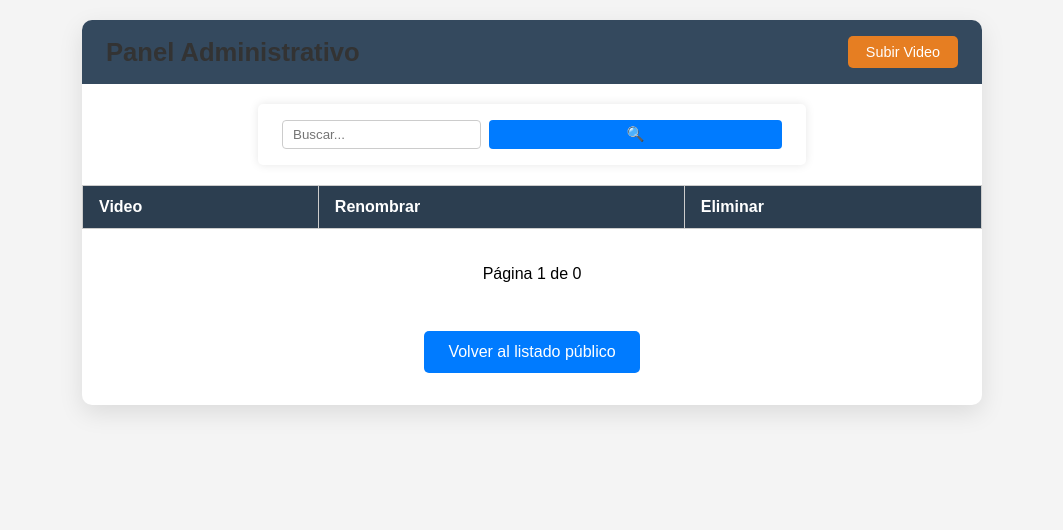
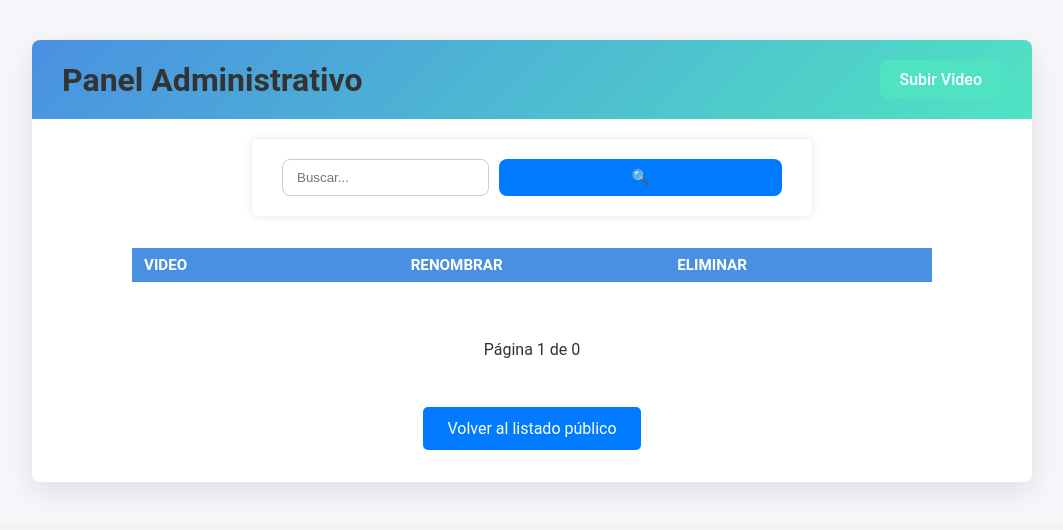
Before and after one commit to L-E789/test, a Flask app: page /admin in a window 1280 px wide. Shown: the top 530 px of the page, without its empty margins (108-1171 px from the left). Run offline with Flask 3, Linux system fonts and the light colour scheme; the visitor is signed in with stand-in values (Sample User, id 1); lists and menus that the app fills with data are empty.

Commit message:
Enhance video upload functionality with chunked uploads and folder management; update styles for improved UI

```diff
--- a/app.py
+++ b/app.py
@@ -1,7 +1,8 @@
 """Flask app para autenticación básica, subida, listado y reproducción de videos."""
 import os
 import mimetypes
-from flask import Flask, request, render_template, redirect, url_for, send_from_directory, session
+from flask import Flask, request, render_template, redirect, url_for, send_from_directory, session, jsonify
+from werkzeug.utils import secure_filename
 
 # intentar usar MoviePy para obtener duración
 try:
@@ -27,18 +28,35 @@ def allowed_file(filename):
 
 @app.route('/upload', methods=['GET', 'POST'])
 def upload_file():
-    """Gestionar la subida de uno o varios videos vía GET y POST."""
-    if not session.get('logged_in'):               # proteger ruta
+    """Gestionar la subida de uno o varios videos vía GET y POST, con selección de carpeta."""
+    if not session.get('logged_in'):
         return redirect(url_for('login'))
     if request.method == 'POST':
+        folder = request.form.get('folder') or ''
+        target_dir = os.path.join(app.config['UPLOAD_FOLDER'], secure_filename(folder))
+        os.makedirs(target_dir, exist_ok=True)
         if 'file' not in request.files:
             return redirect(request.url)
         files = request.files.getlist('file')
         for file in files:
             if file and allowed_file(file.filename):
-                file.save(os.path.join(app.config['UPLOAD_FOLDER'], file.filename))
+                filename = secure_filename(file.filename)
+                file.save(os.path.join(target_dir, filename))
         return redirect(url_for('list_videos'))
-    return render_template('upload.html')
+    # GET: list existing folders
+    dirs = [d for d in os.listdir(app.config['UPLOAD_FOLDER']) if os.path.isdir(os.path.join(app.config['UPLOAD_FOLDER'], d))]
+    return render_template('upload.html', dirs=dirs)
+
+@app.route('/create_folder', methods=['POST'])
+def create_folder():
+    """Crear una nueva carpeta dentro de uploads."""
+    if not session.get('logged_in'):
+        return redirect(url_for('login'))
+    name = secure_filename(request.form.get('new_folder', ''))
+    if name:
+        path = os.path.join(app.config['UPLOAD_FOLDER'], name)
+        os.makedirs(path, exist_ok=True)
+    return redirect(url_for('upload_file'))
 
 @app.route('/videos', methods=['GET'])
 def list_videos():
@@ -142,6 +160,43 @@ def admin_delete():
         os.remove(path)
     return redirect(url_for('admin_panel'))
 
+@app.route('/upload_chunk', methods=['POST'])
+def upload_chunk():
+    """Handle chunked video uploads into subfolders."""
+    if not session.get('logged_in'):
+        return jsonify({'error': 'unauthorized'}), 401
+    folder = request.form.get('folder') or ''
+    safe_folder = secure_filename(folder)
+    target_dir = os.path.join(app.config['UPLOAD_FOLDER'], safe_folder)
+    os.makedirs(target_dir, exist_ok=True)
+    file = request.files.get('chunk')
+    try:
+        chunk_index = int(request.form['chunkIndex'])
+        total_chunks = int(request.form['totalChunks'])
+    except (KeyError, ValueError):
+        return jsonify({'error': 'invalid chunk parameters'}), 400
+    filename = request.form.get('fileName')
+    if not file or not filename:
+        return jsonify({'error': 'bad request'}), 400
+    if not allowed_file(filename):
+        return jsonify({'error': 'file type not allowed'}), 400
+    temp_path = os.path.join(target_dir, filename + '.part')
+    with open(temp_path, 'ab') as f:
+        f.write(file.read())
+    # If last chunk, finalize file
+    if chunk_index == total_chunks - 1:
+        final_path = os.path.join(target_dir, filename)
+        os.rename(temp_path, final_path)
+    return jsonify({'chunkIndex': chunk_index})
+
+@app.route('/download/<filename>')
+def download_file(filename):
+    """Descargar archivo de video existente."""
+    file_path = os.path.join(app.config['UPLOAD_FOLDER'], filename)
+    if os.path.exists(file_path):
+        return send_from_directory(app.config['UPLOAD_FOLDER'], filename, as_attachment=True)
+    return redirect(url_for('list_videos'))
+
 @app.route('/', methods=['GET'])
 def home():
     """Redirigir a la lista de videos."""
--- a/static/styles.css
+++ b/static/styles.css
@@ -1,8 +1,21 @@
+/* Tema global */
+:root {
+  --primary: #4a90e2;
+  --secondary: #50e3c2;
+  --bg-page: #f5f7fa;
+  --bg-card: #ffffff;
+  --text-default: #333333;
+  --text-light: #ffffff;
+  --radius: 8px;
+  --transition: 0.3s ease;
+}
+
 body {
-    font-family: Arial, sans-serif;
+    font-family: 'Roboto', sans-serif;
     margin: 0;
     padding: 0;
     background-color: #f4f4f4;
+    color: #333;
 }
 
 h1 {
@@ -145,9 +158,10 @@ a:hover {
 
 /* Admin panel table */
 .admin-table {
-    width: 90%;
-    margin: 20px auto;
-    border-collapse: collapse;
+    width: 80%;
+    max-width: 800px;
+    margin: 0 auto 30px;
+    border-spacing: 0 12px;
 }
 .admin-table th,
 .admin-table td {
@@ -188,69 +202,147 @@ a:hover {
 .admin-container {
   display: flex;
   justify-content: center;
-    padding: 20px 0;
+  background: var(--bg-page);
+  padding: 40px 0;
 }
 .admin-card {
-    background: #fff;
+  background: var(--bg-card);
   width: 90%;
-    max-width: 900px;
-    border-radius: 10px;
-    box-shadow: 0 8px 24px rgba(0,0,0,0.1);
+  max-width: 1000px;
+  border-radius: var(--radius);
+  box-shadow: 0 10px 30px rgba(0,0,0,0.1);
   overflow: hidden;
+  transition: transform var(--transition);
+}
+.admin-card:hover {
+  transform: translateY(-5px);
 }
 
 /* Cabecera dentro de la tarjeta */
 .admin-header {
-    background: #34495e;        /* azul oscuro elegante */
-    color: #fff;
-    padding: 16px 24px;
+  background: linear-gradient(135deg, var(--primary), var(--secondary));
+  color: var(--text-light);
+  padding: 20px 30px;
   display: flex;
   justify-content: space-between;
   align-items: center;
 }
 .admin-header h1 {
   margin: 0;
-    font-size: 1.6rem;
+  font-size: 2rem;
+  font-weight: 600;
 }
 
 /* Botón subir */
 .btn-upload {
-    background: #e67e22;        /* naranja sofisticado */
-    padding: 8px 18px;
-    font-size: 0.9rem;
+  background: var(--secondary);
+  color: var(--text-light);
+  padding: 10px 20px;
+  border-radius: var(--radius);
+  font-weight: 500;
+  transition: background var(--transition), transform var(--transition);
 }
 .btn-upload:hover {
-    background: #d35400;        /* naranja oscuro */
+  background: var(--primary);
+  transform: scale(1.05);
 }
 
 /* Formulario de búsqueda */
 .search-form {
   display: flex;
   justify-content: flex-end;
-    padding: 16px 24px;
-    gap: 8px;
+  padding: 20px 30px;
+  gap: 10px;
 }
 .search-form input {
-    width: 200px;
-    padding: 6px 10px;
+  width: 250px;
+  padding: 10px 14px;
   border: 1px solid #ccc;
-    border-radius: 4px;
+  border-radius: var(--radius);
+  transition: border var(--transition);
 }
-.search-form button {
+.search-form input:focus {
+  border-color: var(--primary);
+  outline: none;
+}
+
+/* Tabla admin */
+.admin-table {
+  width: 80%;
+  max-width: 800px;
+  margin: 0 auto 30px;
+  border-spacing: 0 12px;
+}
+.admin-table th,
+.admin-table td {
+  padding: 16px 20px;
+  border: none;
+}
+.admin-table th {
+  background: var(--primary);
+  color: var(--text-light);
+  text-align: left;
+  text-transform: uppercase;
+  font-weight: 600;
+  font-size: 0.95rem;
+}
+.admin-table tbody tr {
+  background: var(--bg-card);
+  transition: transform var(--transition), background var(--transition);
+}
+.admin-table tbody tr:hover {
+  background: var(--bg-page);
+  transform: scale(1.02);
+}
+.admin-table tbody td:first-child {
+  font-weight: 500;
+}
+
+/* Botones pequeños */
+.btn-small {
   padding: 6px 12px;
+  font-size: 0.9rem;
+  border-radius: var(--radius);
+  transition: background var(--transition), transform var(--transition);
+}
+.btn-small:hover {
+  transform: scale(1.1);
+}
+
+/* Botón eliminar */
+.btn-danger {
+  background: #e94e77;
+  color: var(--text-light);
+}
+.btn-danger:hover {
+  background: #d7385e;
 }
 
 /* Tabla elegante */
-.admin-table th {
-    background: #2c3e50;        /* azul muy oscuro */
+.video-table {
+    border-collapse: separate;
+    border-spacing: 0;
+    border-radius: 8px;
+    overflow: hidden;
+    box-shadow: 0 4px 16px rgba(0, 0, 0, 0.05);
+}
+.video-table th {
+    background: linear-gradient(135deg, #5b86e5, #36d1dc);
     color: #fff;
-    font-weight: 600;
+    text-transform: uppercase;
+    letter-spacing: 0.05em;
 }
-.admin-table tr:nth-child(even) {
-    background: #ecf0f1;        /* gris claro */
+.video-table td {
+    background: #fafafa;
+    border-bottom: 1px solid #e0e0e0;
 }
-.admin-table tr:hover {
-    background: #bdc3c7;        /* gris medio */
+.video-table tr:nth-child(even) td {
+    background: #f0f8ff;
+}
+.video-table tr:hover td {
+    background: #e6f7ff;
+    transform: scale(1.01);
+    transition: transform 0.2s, background 0.2s;
 }
 
 /* Paginación */
@@ -281,27 +373,6 @@ a:hover {
 .btn-icon:hover { transform: scale(1.2); }
 .btn-danger { color: #c0392b; }
 .btn-danger:hover { color: #e74c3c; }
-
-/* Tabla elegante con separación */
-.admin-table {
-    width: 100%;
-    border-spacing: 0 8px;
-}
-.admin-table th, .admin-table td {
-    background: #fff;
-    padding: 12px 16px;
-}
-.admin-table th {
-    background: #2c3e50;
-    color: #fff;
-    text-align: left;
-}
-.admin-table tr td:first-child {
-    font-weight: 500;
-}
-.admin-table tr:hover td {
-    background: #ecf0f1;
-}
 
 /* Modal de renombrar */
 .modal {
@@ -348,34 +419,90 @@ a:hover {
     max-width: 800px;
     margin: 20px auto;
     background: #fff;
-    border-radius: 8px;
-    box-shadow: 0 4px 12px rgba(0,0,0,0.1);
+    border-radius: 12px;
+    box-shadow: 0 8px 24px rgba(0, 0, 0, 0.1);
     overflow: hidden;
 }
+.list-container {
+  padding: 1rem;
+}
+
+.table-wrapper {
+  overflow-x: auto;
+}
+
 .video-table {
   width: 100%;
-    border-collapse: collapse;
+  border-collapse: separate;
+  border-spacing: 0;
+  border-radius: 8px;
+  overflow: hidden;
+  box-shadow: 0 4px 16px rgba(0, 0, 0, 0.05);
 }
+
 .video-table th,
 .video-table td {
-    padding: 12px 16px;
+  padding: 0.5rem;
+  border: 1px solid #ddd;
+}
+.video-table th {
+    background: linear-gradient(135deg, #5b86e5, #36d1dc);
+    color: #fff;
+    text-transform: uppercase;
+    letter-spacing: 0.05em;
+}
+.video-table td {
+    background: #fafafa;
+    border-bottom: 1px solid #e0e0e0;
+}
+.video-table tr:nth-child(even) td {
+    background: #f0f8ff;
+}
+.video-table tr:hover td {
+    background: #e6f7ff;
+    transform: scale(1.01);
+    transition: transform 0.2s, background 0.2s;
+}
+
+/* Ajuste de filas admin */
+.admin-table {
+  table-layout: fixed;
+}
+.admin-table th,
+.admin-table td {
+  padding: 8px 12px;
+  white-space: nowrap;
+  overflow: hidden;
+  text-overflow: ellipsis;
+}
+
+/* MÓVIL */
+@media (max-width: 600px) {
+  .video-table thead {
+    display: none;
+  }
+  .video-table,
+  .video-table tbody,
+  .video-table tr,
+  .video-table td {
+    display: block;
+    width: 100%;
+  }
+  .video-table tr {
+    margin-bottom: 1rem;
+  }
+  .video-table td {
+    position: relative;
+    padding-left: 50%;
+    text-align: right;
+  }
+  .video-table td::before {
+    content: attr(data-label);
+    position: absolute;
+    left: 0;
+    width: 50%;
+    padding-left: 0.5rem;
+    font-weight: bold;
     text-align: left;
   }
-.video-table th {
-    background: #2c3e50;
-    color: #fff;
-    font-weight: 600;
 }
-.video-table tr:nth-child(even) {
-    background: #ecf0f1;
-}
-.video-table td a.btn-small {
-    background: #16a085;
-    color: #fff;
-    text-decoration: none;
-    border-radius: 4px;
-    padding: 6px 12px;
-}
-.video-table td a.btn-small:hover {
-    background: #138d75;
-}
```
Also changed, not shown: templates/list.html (+7 -4 lines), templates/upload.html (+42 -15 lines). Lines whose indentation alone changed are shown as unchanged.
